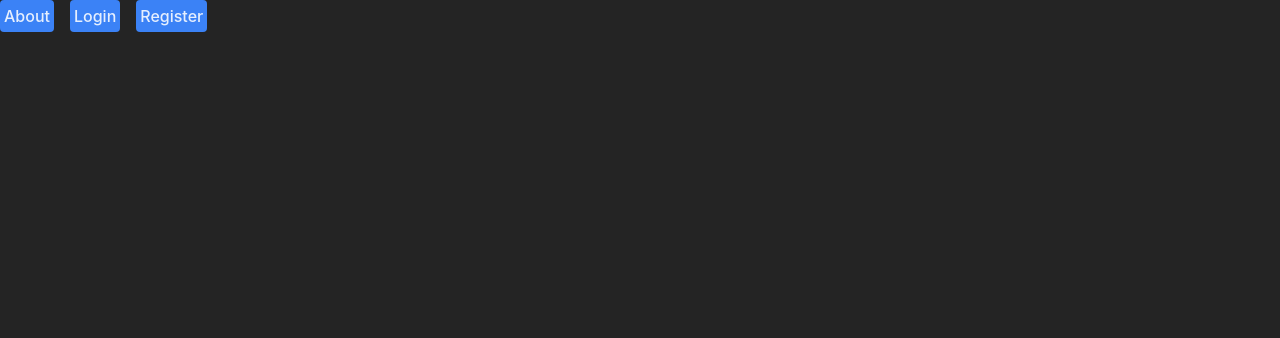
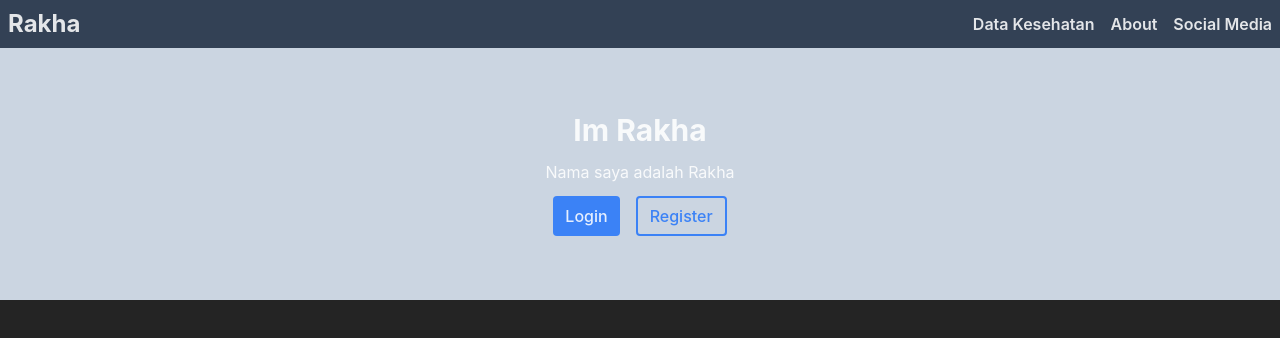
Before and after one commit to Rakhapy/tgs-infor, a React (Vite) app: page / in a window 1280 px wide. Shown: the top 338 px of the page. Built offline with nearby package versions, Linux system fonts and the light colour scheme.

Commit message:
rombak UI Besar besaran

```diff
--- a/src/App.jsx
+++ b/src/App.jsx
@@ -1,16 +1,10 @@
 import "./App.css"
 import { Link } from "react-router-dom"
+import Tamplate from "./components/tamplate/index.jsx"
 
 const Home = () => {
   return(
-    <div>
-    <div className="button flex gap-4">
-    <button className="btn bg-blue-500 font-medium rounded p-1 hover:p-1.5 duration-300" ><Link to="/about">About</Link></button>
-    <button className="btn bg-blue-500 font-medium rounded p-1 hover:p-1.5 duration-300" ><Link to="/login">Login</Link></button>
-    <button className="btn bg-blue-500 font-medium rounded p-1 hover:p-1.5 duration-300" ><Link to="/register">Register</Link></button>
-    </div>
-
-    </div>
+    <Tamplate/>
   )
 }
 
--- a/src/components/auth/layout/index.jsx
+++ b/src/components/auth/layout/index.jsx
@@ -4,9 +4,6 @@ const { type } = props
 
     return (
         <>
-        <nav className="flex justify-center items-center bg-slate-700 p-2" >
-            <h1 className="text-2xl font-medium" >Navbar</h1>
-        </nav>
         <main>
             <h2>This is {type} page</h2>
         </main>
--- a/src/components/navbar/index.jsx
+++ b/src/components/navbar/index.jsx
@@ -1,8 +1,17 @@
 const Navbar = () => {
     return(
         <>
-        <nav className="flex bg-slate-700 p-2" >
+        <nav className="flex bg-slate-700 justify-between items-center p-2" >
+            <div className="logo">
             <h1 className="text-2xl font-bold" ><a href="#">Rakha</a></h1>
+            </div>
+            <div className="ul-navbar">
+                <ul className="flex font-semibold justify-center items-center gap-4">
+                    <li><a href="#">Data Kesehatan</a></li>
+                    <li><a href="#">About</a></li>
+                    <li><a href="https://www.instagram.com/rakhaprawira_y">Social Media</a></li>
+                </ul>
+            </div>
         </nav>
         </>
     )
--- /dev/null
+++ b/src/components/tamplate/index.jsx
@@ -0,0 +1,27 @@
+import React from "react"
+import { Link } from "react-router-dom"
+
+const Tamplate = () => {
+    return (
+        <>
+        {/* div utama */}
+        <div className="main bg-slate-100">
+          {/* wrapper div judul */}
+          <div className="main-hero bg-slate-300 flex justify-center items-center max-h-[30rem] max-w-full gap-3 flex-col p-[4rem]">
+        <div className="judul">
+          <h1 className="text-3xl font-bold" >Im Rakha</h1>
+        </div>
+        <div className="subjudul">
+          <h2 className="text-base" >Nama saya adalah Rakha</h2>
+        </div>
+        <div className="login-register-btn flex gap-4 flex-wrap max-h-32">
+          <button className="btn bg-blue-500 font-medium rounded py-1.5 px-3 hover:px-3.5 duration-300" ><Link to="/login">Login</Link></button>
+          <button className="btn bg-transparent border-2 text-blue-500 border-blue-500 font-medium rounded py-1.5 px-3 hover:px-3.5 hover:text-white duration-300" ><Link to="/register">Register</Link></button>
+        </div>
+          </div>
+      </div>
+        </>
+    )
+}
+
+export default Tamplate
--- a/src/main.jsx
+++ b/src/main.jsx
@@ -33,6 +33,7 @@ const router = createBrowserRouter([
 
 ReactDOM.createRoot(document.getElementById('root')).render(
   <React.StrictMode>
+    <Navbar/>
     <RouterProvider router={router} />
   </React.StrictMode>,
 )
```
